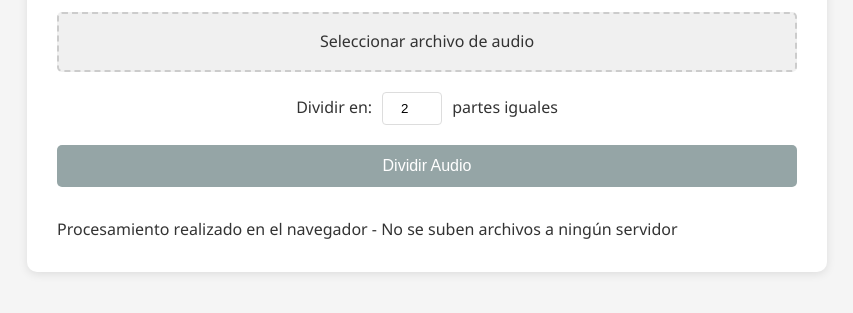
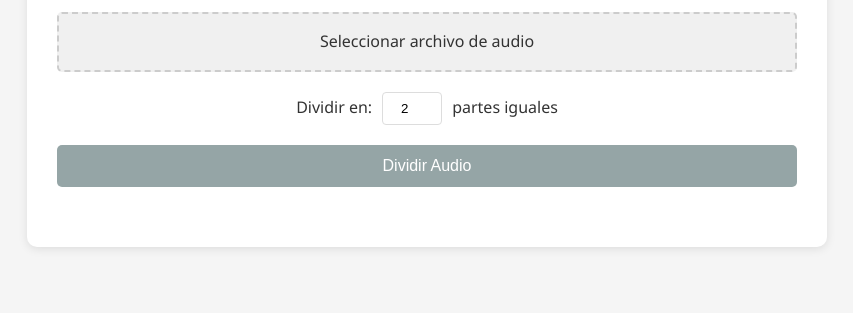
Before and after one commit to MarlonMoe23/audiosplitter, a website: page public/index.html in a window 1280 px wide. Shown: the part 119-432 px from the top of the page, without its empty margins (213-1066 px from the left). Drawn offline with Linux system fonts and the light colour scheme.

Commit message:
Actualizacion 19-5

```diff
--- a/public/index.html
+++ b/public/index.html
@@ -37,9 +37,6 @@
       <div id="download-links"></div>
     </div>
 
-    <footer>
-      <p>Procesamiento realizado en el navegador - No se suben archivos a ningún servidor</p>
-    </footer>
   </div>
 
   <script src="browser-splitter.js"></script>
```
